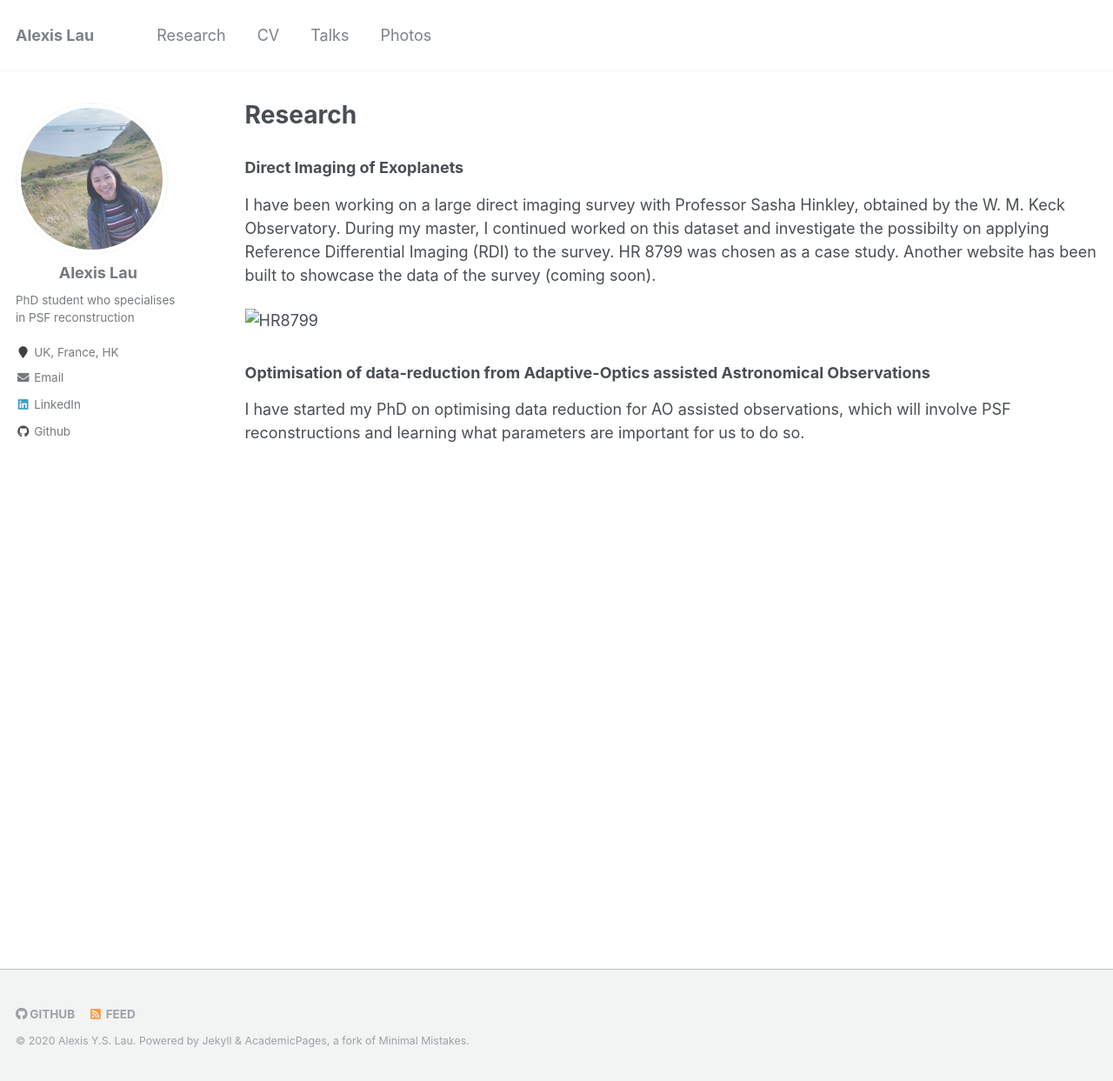
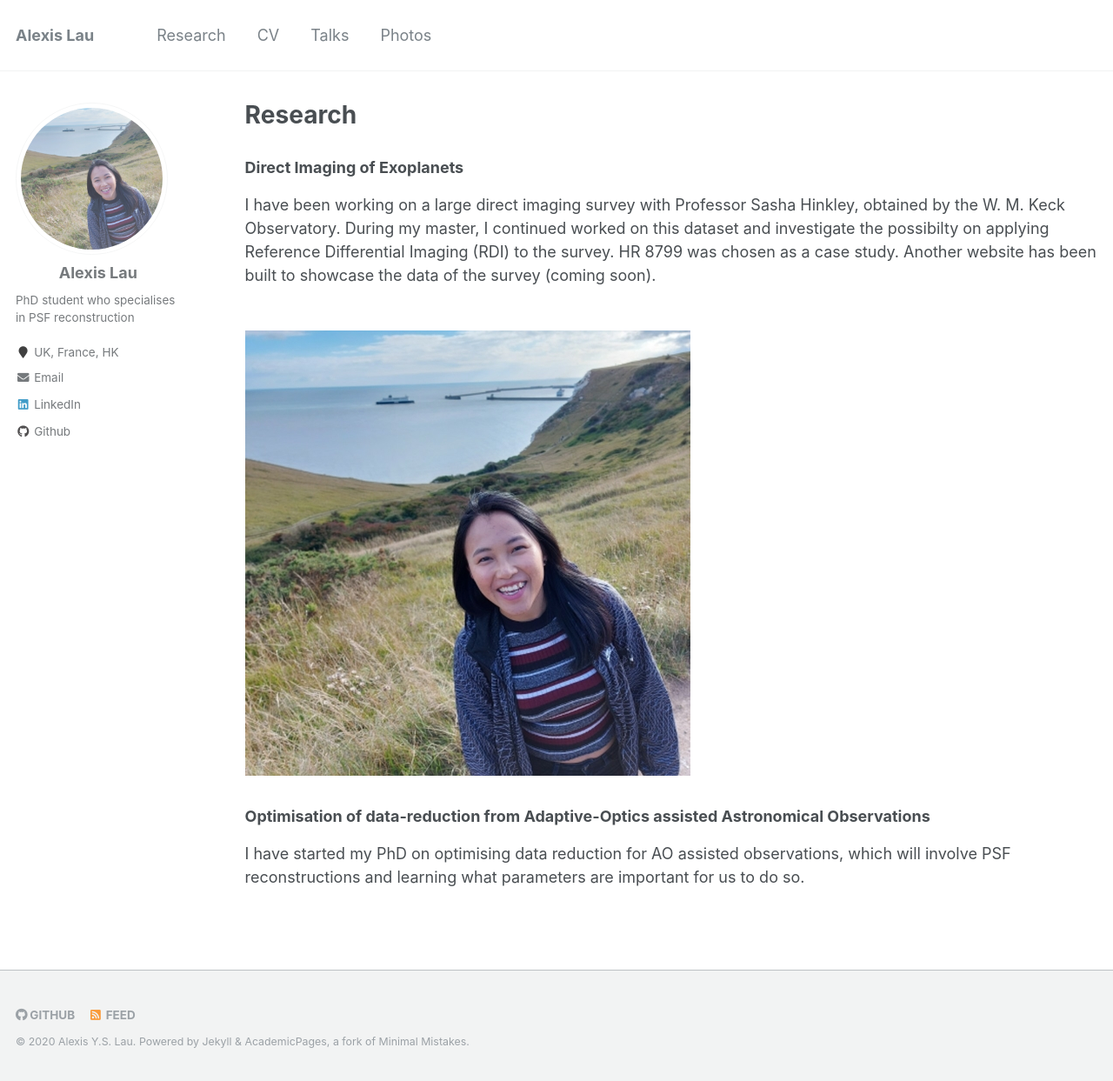
Before and after one commit to alexisyslau/_alexislau.github.io, a Jekyll site: the page built from _pages/publications.md, in a window 1280 px wide and 1243 px high. Shown: the whole window at 87% size. Built offline with Jekyll 4.4.1, drawn with Linux system fonts in a browser that asks for light colours.

```diff
--- a/_pages/publications.md
+++ b/_pages/publications.md
@@ -18,7 +18,7 @@ author_profile: true
 ### Direct Imaging of Exoplanets
 I have been working on a large direct imaging survey with [Professor Sasha Hinkley](https://emps.exeter.ac.uk/physics-astronomy/staff/sh573), obtained by the W. M. Keck Observatory. During my master, I continued worked on this dataset and investigate the possibilty on applying Reference Differential Imaging (RDI) to the survey. HR 8799 was chosen as a case study. Another website has been built to showcase the data of the survey (coming soon).
 
-![HR8799](profile_pic.jpeg)
+<br/><img src='/images/profile_pic.jpeg'>
 
 ### Optimisation of data-reduction from Adaptive-Optics assisted Astronomical Observations
 I have started my PhD on optimising data reduction for AO assisted observations, which will involve PSF reconstructions and learning what parameters are important for us to do so.
```
